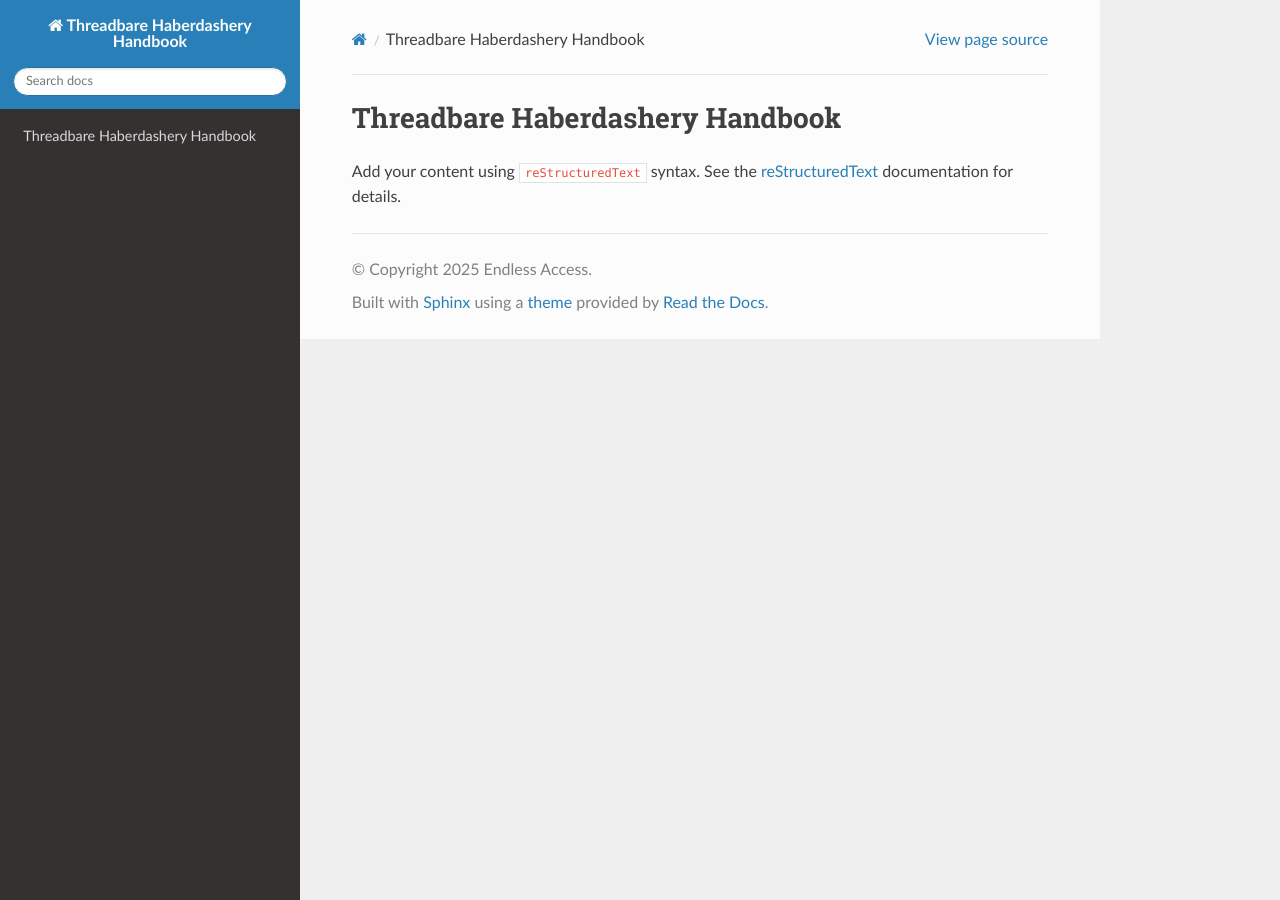
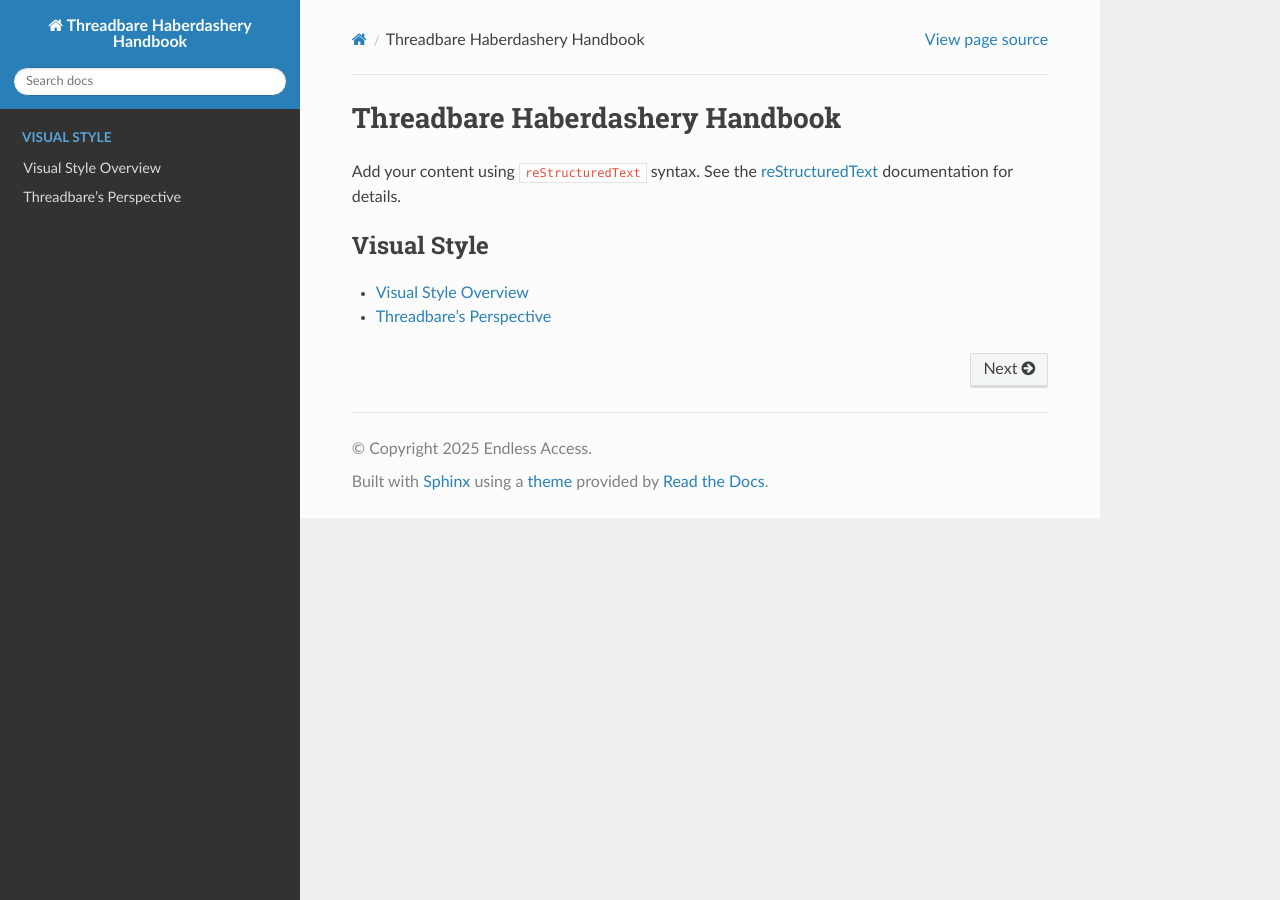
Before and after one commit to endlessm/threadbare-docs, a Sphinx documentation site: the page built from source/index.rst, in a window 1280 px wide. Built offline with Sphinx 7.4.7 and the Read the Docs theme 3.1.0, drawn with Linux system fonts in a browser that asks for light colours.

Commit message:
Import part of the visual style guide
https://github.com/endlessm/threadbare/discussions/1071

```diff
--- a/source/index.rst
+++ b/source/index.rst
@@ -5,7 +5,10 @@ Add your content using ``reStructuredText`` syntax. See the
 `reStructuredText <https://www.sphinx-doc.org/en/master/usage/restructuredtext/index.html>`_
 documentation for details.
 
+.. toctree::
+   :maxdepth: 1
+   :caption: Visual Style
+   :name: sec-visual-style
 
-.. toctree::
-   :maxdepth: 2
-   :caption: Contents:
+   visual_style/overview
+   visual_style/perspective
```
Also changed, not shown: source/visual_style/overview.md (added, +23 -0 lines), source/visual_style/perspective.md (added, +15 -0 lines), source/visual_style/img/perspective-capsule.png (added), source/visual_style/img/perspective-shadows.png (added), source/visual_style/img/perspective-ysort.png (added).
